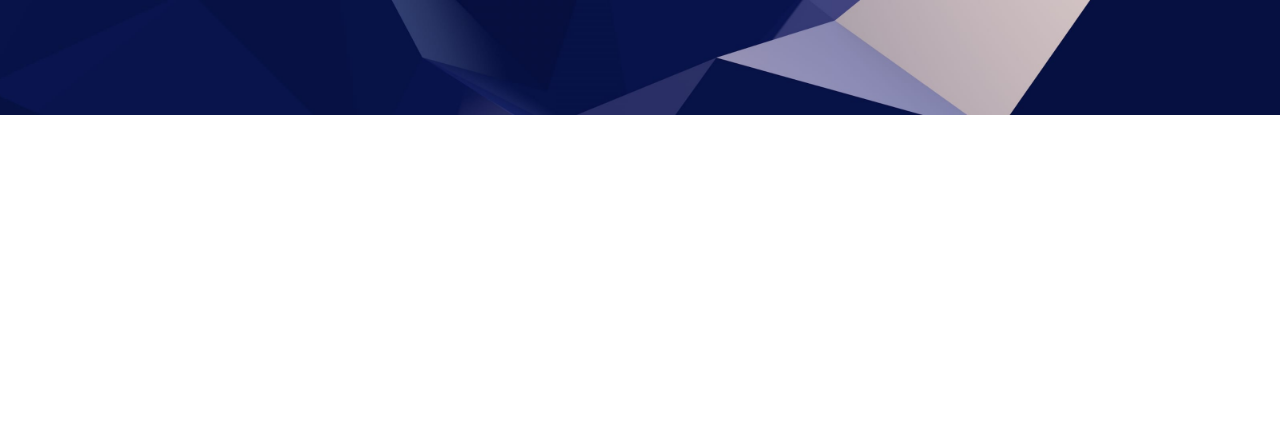
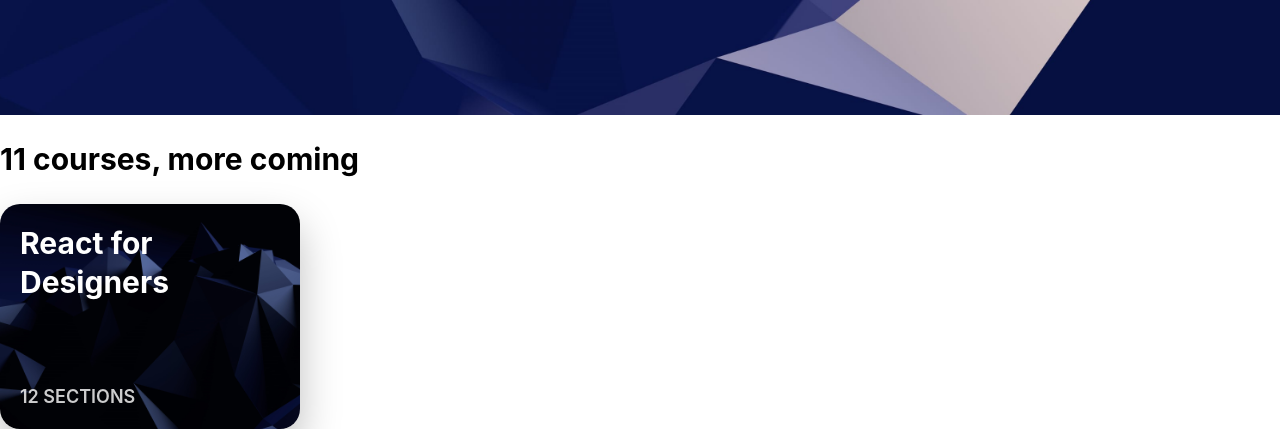
Before and after one commit to BenjaminHoppe/designCodeReact, a Gatsby site: page / in a window 1280 px wide. Shown: the part 805-1234 px from the top of the page. Before the commit the page ends 1033 px from the top, so only its background shows below. Built offline with nearby package versions, Linux system fonts and the light colour scheme; Gatsby itself is replaced by a stand-in of ours.

Commit message:
made card component

```diff
--- /dev/null
+++ b/src/components/Card.css
@@ -0,0 +1,44 @@
+.card {
+  width: 300px;
+  height: 225px;
+  position: relative;
+  overflow: hidden;
+  border-radius: 20px;
+  box-shadow: 0 20px 40px rgba(0, 0, 0, 0.25);
+  display: grid;
+  grid-template-rows: 1fr 1fr;
+  transition: all 0.8s cubic-bezier(0.2, 0.8, 0.2, 1);
+}
+
+.card:hover {
+  transform: scale(1.1, 1.1);
+  box-shadow: 0px 30px 60px rgba(0, 0, 0, 0.5);
+}
+
+.card:hover > img {
+  transform: translateY(-20px);
+}
+
+.card > img {
+  position: absolute;
+  top: 0;
+  height: 110%;
+  z-index: -1;
+  transition: all 0.8s cubic-bezier(0.2, 0.8, 0.2, 1);
+}
+
+.card > h3 {
+  color: white;
+  font-size: 30px;
+  margin: 20px 0 0 20px;
+  width: 190px;
+}
+
+.card > p {
+  color: rgba(255, 255, 255, 0.8);
+  text-transform: uppercase;
+  font-weight: 600;
+  font-size: 18px;
+  align-self: end;
+  margin: 0 0 20px 20px;
+}
--- /dev/null
+++ b/src/components/Card.js
@@ -0,0 +1,12 @@
+import React from 'react'
+import './Card.css'
+
+const Card = props => (
+  <div className="card">
+    <img src={props.image}/>
+    <h3>{props.title}</h3>
+    <p>{props.text}</p>
+  </div>
+)
+
+export default Card
--- a/src/pages/index.js
+++ b/src/pages/index.js
@@ -4,6 +4,7 @@
 import Layout from "../components/layout"
 import Image from "../components/image"
 import SEO from "../components/seo"
+import Card from "../components/Card"
 
 const IndexPage = () => (
   <Layout>
@@ -41,6 +42,13 @@
       </svg>
       </div>
     </div>
+    <div className="cards">
+      <h2>11 courses, more coming</h2>
+      <Card
+        title="React for Designers"
+        text="12 sections"
+        image={require('../images/wallpaper.jpg')} />
+    </div>
   </Layout>
 )
 
```
